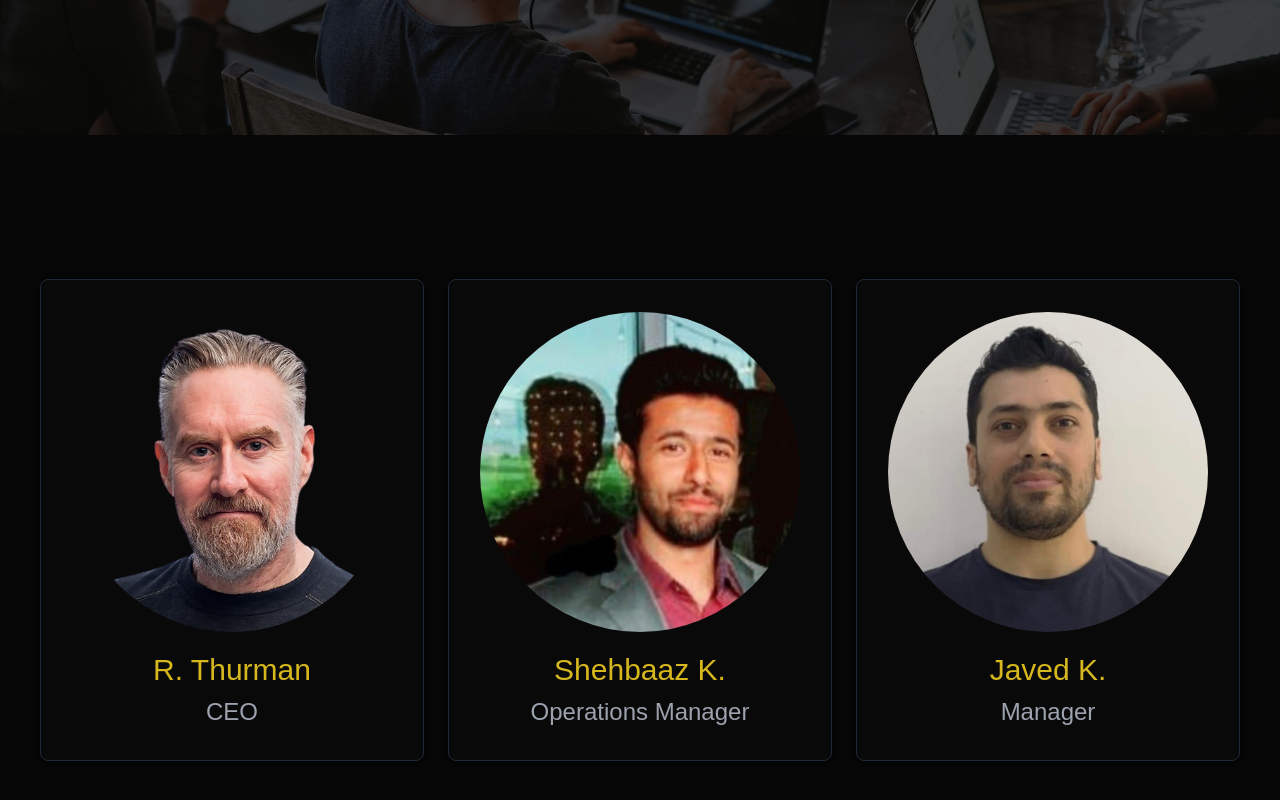
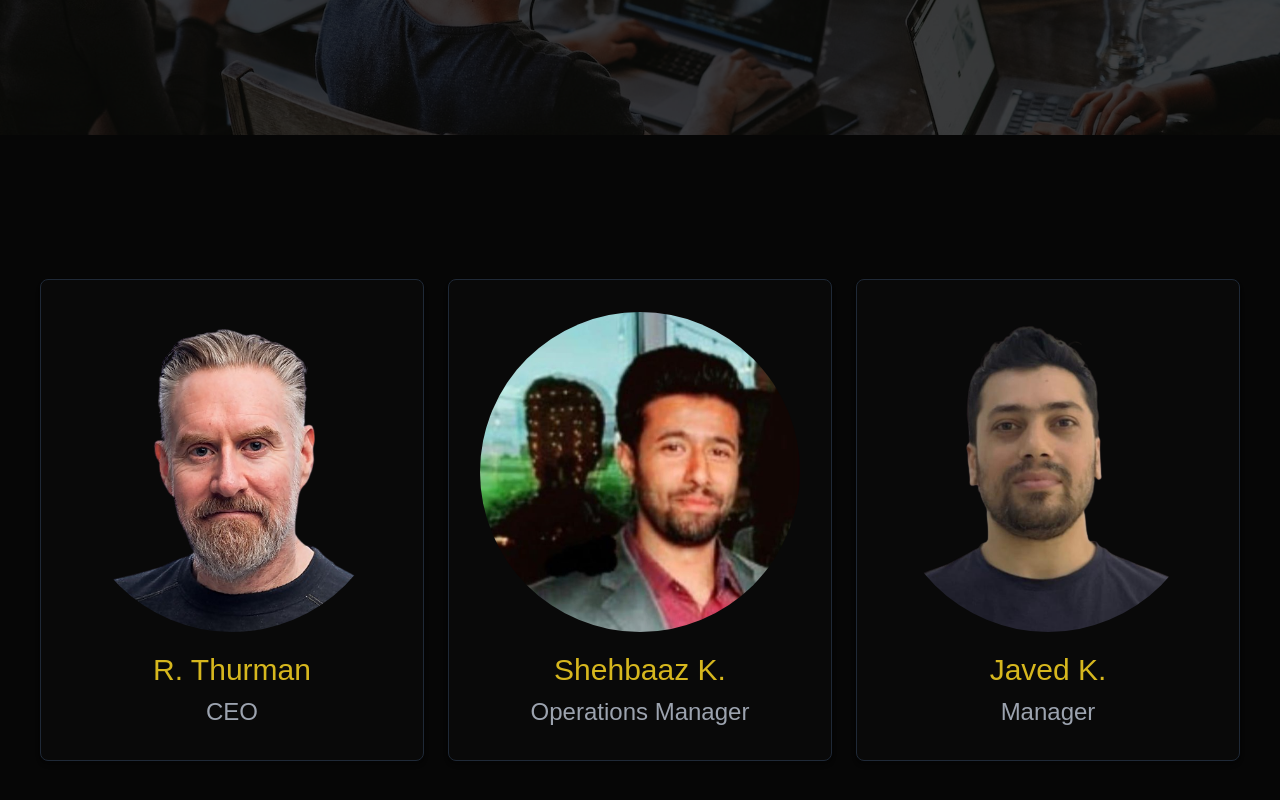
Before and after one commit to Clupai8o0/thurman, a Next.js app: page /team in a window 1280 px wide. Shown: the part 346-1146 px from the top of the page. Built offline with nearby package versions, Linux system fonts and the light colour scheme; a web font is replaced by a local one.

Commit message:
yup we good

```diff
--- a/components/content/hero.tsx
+++ b/components/content/hero.tsx
@@ -66,7 +66,7 @@ const HeroContents = ({
 						<span className="text-primary">M</span>AN
 					</motion.h1>
 					<motion.span
-						className="text-white opacity-75 text-[64px] text-center tracking-wide font-light leading-[50px] mb-4"
+						className="text-white opacity-75 text-4xl md:text-[64px] text-center tracking-wide font-light leading-[50px] mb-4"
 						variants={inViewVariants}
 						initial="fromDown"
 						animate={(!whileInView && "visible7") || ""}
--- a/pages/team.tsx
+++ b/pages/team.tsx
@@ -53,7 +53,7 @@ function Team() {
 						name: "Javed K.",
 						position: "Manager",
 						contact: "",
-						src: "/javed.jpeg",
+						src: "/javed.png",
 						alt: "Portrait of Javed K., the Manager of Thurman Event Management",
 					},
 				].map((profile) => (
```
Also changed, not shown: public/javed.jpeg (deleted), public/javed.png (added).
